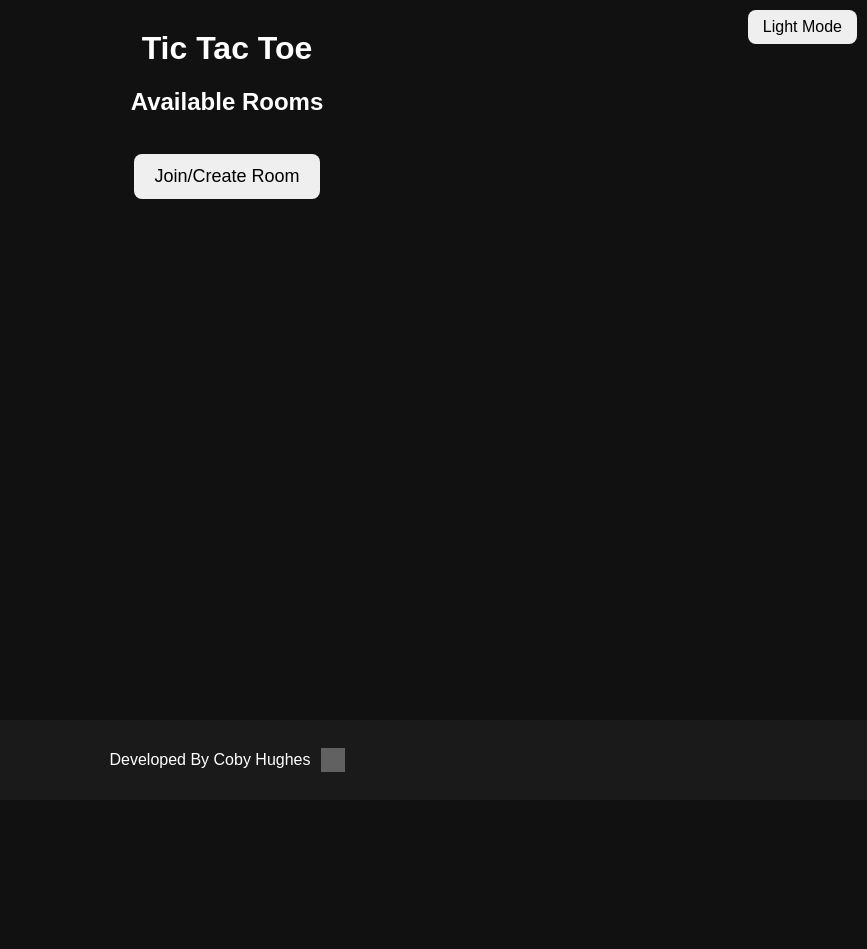
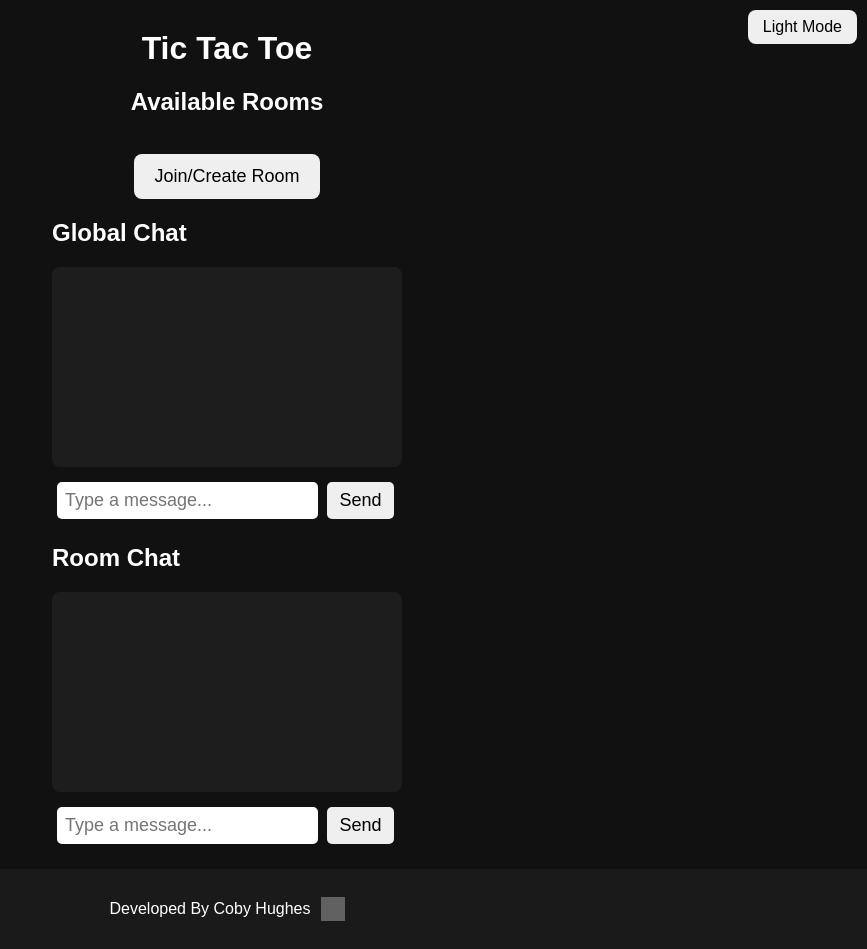
Before and after one commit to c-o-b-a-x/tictactoesocket, a website: page public/index.html in a window 1280 px wide. Shown: the whole page, without its empty margins (413-1280 px from the left). Before the commit the page ends 800 px from the top, so only its background shows below. Drawn offline with nearby package versions, Linux system fonts and the light colour scheme; no server answers; grey boxes are pictures that could not be loaded.

Commit message:
chat system

```diff
--- a/public/index.html
+++ b/public/index.html
@@ -34,6 +34,29 @@
 
         <br />
         <button onclick="backToMain()">Back</button>
+      </div>
+      <!-- Global chat (home screen only) -->
+      <div id="globalChat" class="chat-container">
+        <h2>Global Chat</h2>
+        <ul id="globalMessages"></ul>
+        <input
+          id="globalInput"
+          placeholder="Type a message..."
+          autocomplete="off"
+        />
+        <button id="globalSendBtn">Send</button>
+      </div>
+
+      <!-- Room chat (visible only inside a room) -->
+      <div id="roomChat" class="chat-container">
+        <h2>Room Chat</h2>
+        <ul id="roomMessages"></ul>
+        <input
+          id="roomInput"
+          placeholder="Type a message..."
+          autocomplete="off"
+        />
+        <button id="roomSendBtn">Send</button>
       </div>
 
       <!-- ========== GAME SCREEN ========== -->
--- a/public/style.css
+++ b/public/style.css
@@ -146,3 +146,40 @@ button {
 .github-logo:hover {
   transform: scale(1.2);
 }
+.chat-container {
+  width: 350px;
+  margin: 20px auto;
+  text-align: left;
+}
+
+.chat-container ul {
+  list-style: none;
+  padding: 0;
+  height: 200px;
+  overflow-y: auto;
+  background: rgba(255, 255, 255, 0.05);
+  border-radius: 8px;
+  margin-bottom: 10px;
+}
+
+.chat-container li {
+  padding: 5px 10px;
+  margin: 2px 0;
+  background: rgba(255, 255, 255, 0.1);
+  border-radius: 5px;
+}
+
+.chat-container input {
+  padding: 8px;
+  width: 70%;
+  margin-right: 5px;
+  border-radius: 5px;
+  border: none;
+}
+
+.chat-container button {
+  padding: 8px 12px;
+  border-radius: 5px;
+  border: none;
+  cursor: pointer;
+}
```
Also changed, not shown: server.js (+71 -0 lines).
